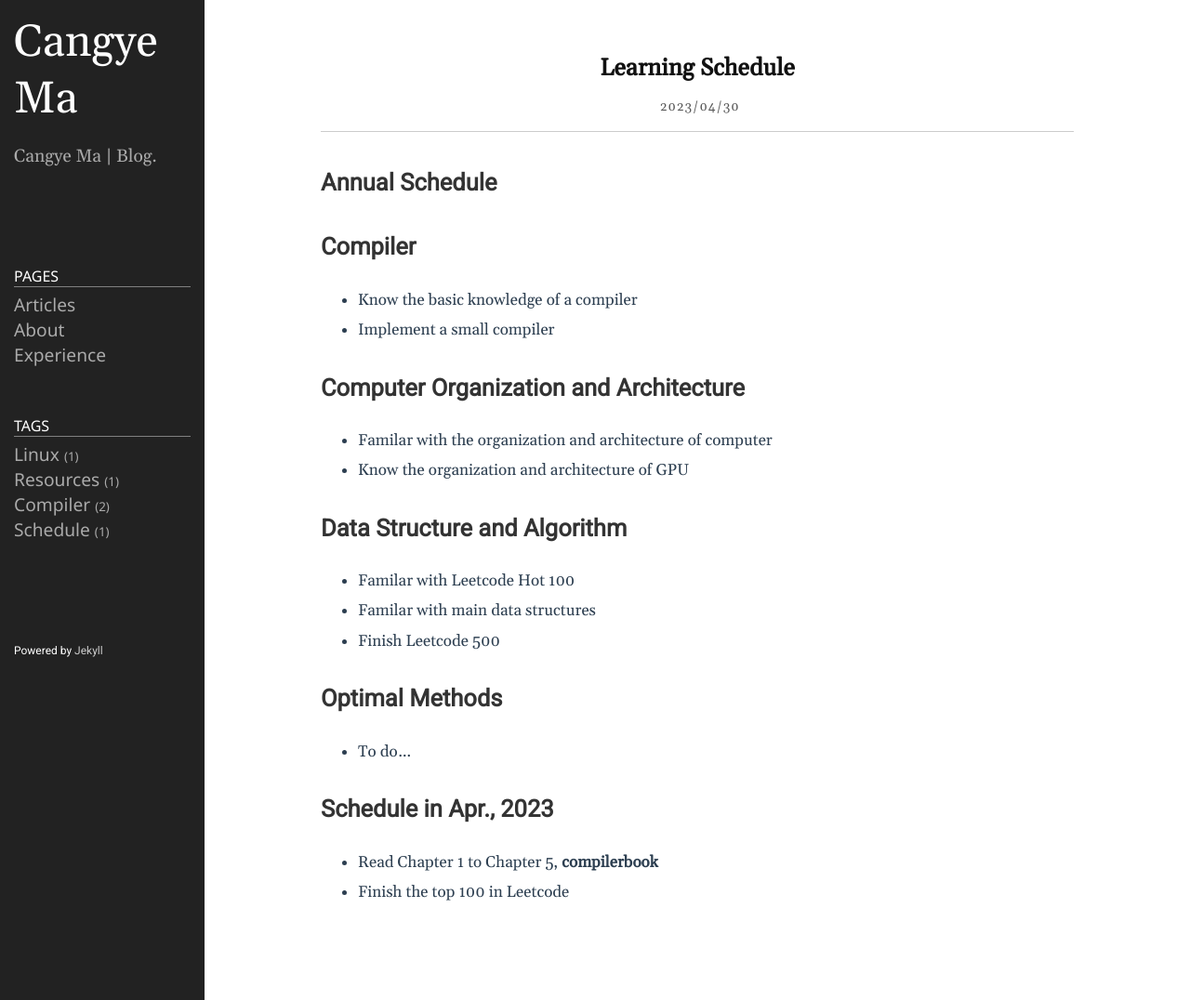
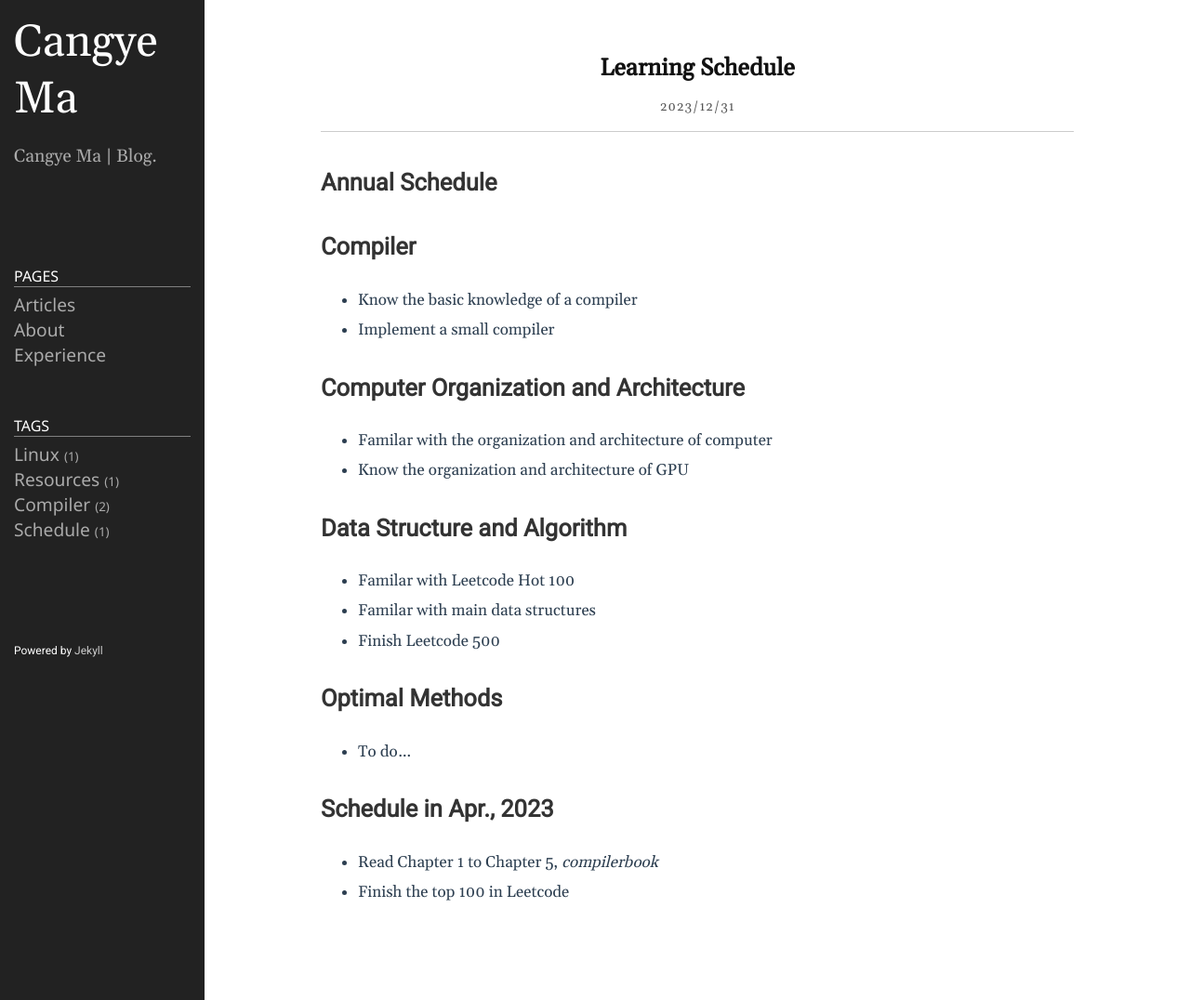
Before and after one commit to cangye-ma/cangye-ma.github.io, a Jekyll site: the page built from _posts/2023-04-27-Learning-Schedule.md, in a window 1280 px wide. Shown: the whole page at 93% size. Built offline with Jekyll 4.4.1, drawn with Linux system fonts in a browser that asks for light colours.

Commit message:
update schedule

```diff
--- a/_posts/2023-04-27-Learning-Schedule.md
+++ b/_posts/2023-04-27-Learning-Schedule.md
@@ -1,27 +1,27 @@
 ---
 layout: post
 title: Learning Schedule
-date: 2023-04-30 23:59:59 +0800
+date: 2023-12-31 23:59:59 +0800
 category: Schedule
 ---
-## Annual Schedule<br>
+# Annual Schedule<br>
 
-# Compiler<br>
+## Compiler<br>
 - Know the basic knowledge of a compiler<br>
 - Implement a small compiler<br>
 
-# Computer Organization and Architecture<br>
+## Computer Organization and Architecture<br>
 - Familar with the organization and architecture of computer<br>
 - Know the organization and architecture of GPU<br>
 
-# Data Structure and Algorithm<br>
+## Data Structure and Algorithm<br>
 - Familar with Leetcode Hot 100<br>
 - Familar with main data structures<br>
 - Finish Leetcode 500<br>
 
-# Optimal Methods<br>
+## Optimal Methods<br>
 - To do...<br>
 
 ## Schedule in Apr., 2023
-- Read Chapter 1 to Chapter 5, **compilerbook**<br>
+- Read Chapter 1 to Chapter 5, _compilerbook_<br>
 - Finish the top 100 in Leetcode<br>
```
